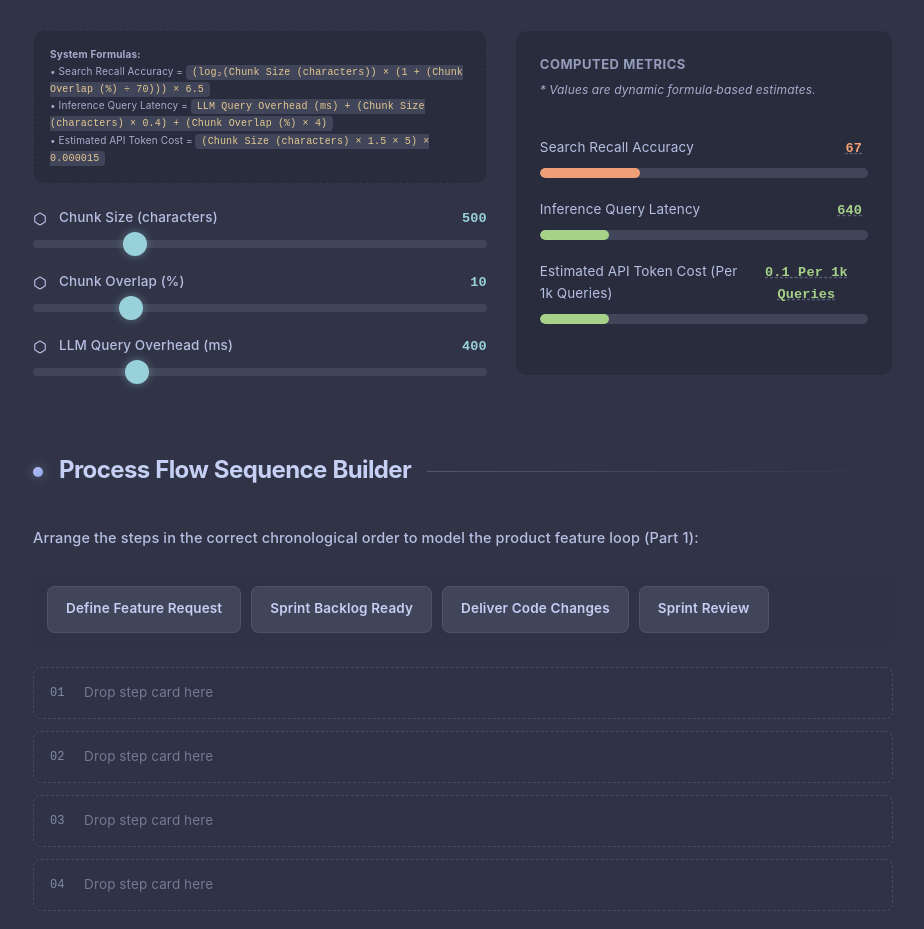
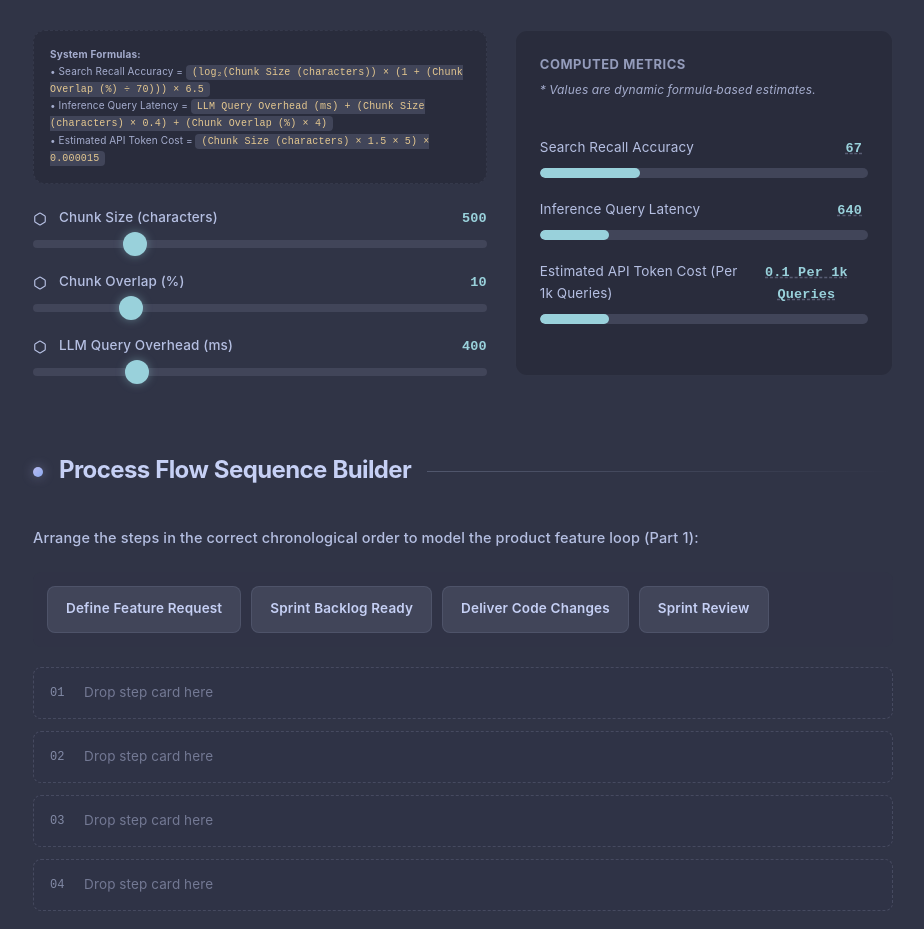
Before and after one commit to ChanatipSaetia/interactive-loom-learning-os, a React (Vite) app: page /#/topics/demo in a window 1280 px wide. Shown: the part 9840-10769 px from the top of the page, without its empty margins (177-1101 px from the left). Built offline with nearby package versions, Linux system fonts and the light colour scheme.

Commit message:
style: remove color semantic from computed metrics, use neutral sky for all

```diff
--- a/src/sections/formula-sandbox/index.tsx
+++ b/src/sections/formula-sandbox/index.tsx
@@ -125,28 +125,7 @@ function getMetricUnitAndFormat(metric: OKFFormulaMetric, val: number): { unit:
   return { unit, display: `${formattedVal} ${unit}`.trim() }
 }
 
-function getMetricColorClass(id: string, val: number, range: { min: number; max: number }): string {
-  const isCostOrLatency =
-    id.includes('cost') ||
-    id.includes('latency') ||
-    id.includes('fatigue') ||
-    id.includes('overhead')
 
-  const span = range.max - range.min
-  if (span === 0) return 'sky'
-
-  const ratio = (val - range.min) / span
-
-  if (isCostOrLatency) {
-    if (ratio < 0.35) return 'green'
-    if (ratio < 0.7) return 'peach'
-    return 'red'
-  } else {
-    if (ratio > 0.65) return 'green'
-    if (ratio > 0.3) return 'peach'
-    return 'red'
-  }
-}
 
 export function FormulaSandbox({ title, variables = [], metrics = [] }: FormulaSandboxProps) {
   const { openHUD } = useHUD()
@@ -254,7 +233,6 @@ export function FormulaSandbox({ title, variables = [], metrics = [] }: FormulaS
           {metrics.map((m) => {
             const val = computedMetrics[m.id] || 0
             const range = metricRanges[m.id] || { min: 0, max: 100 }
-            const valColorClass = getMetricColorClass(m.id, val, range)
             const { display } = getMetricUnitAndFormat(m, val)
 
             const span = range.max - range.min
@@ -266,7 +244,7 @@ export function FormulaSandbox({ title, variables = [], metrics = [] }: FormulaS
                 <div className="sim-metric-meta">
                   <span className="sim-metric-name">{m.label}</span>
                   <button
-                    className={`sim-metric-val ${valColorClass}`}
+                    className="sim-metric-val sky"
                     onClick={() => handleMetricClick(m)}
                     title="Click to view HUD details"
                   >
@@ -275,7 +253,7 @@ export function FormulaSandbox({ title, variables = [], metrics = [] }: FormulaS
                 </div>
                 <div className="gauge-bg">
                   <div
-                    className={`gauge-fill ${valColorClass}`}
+                    className="gauge-fill sky"
                     style={{ width: gaugeWidth }}
                   />
                 </div>
```
